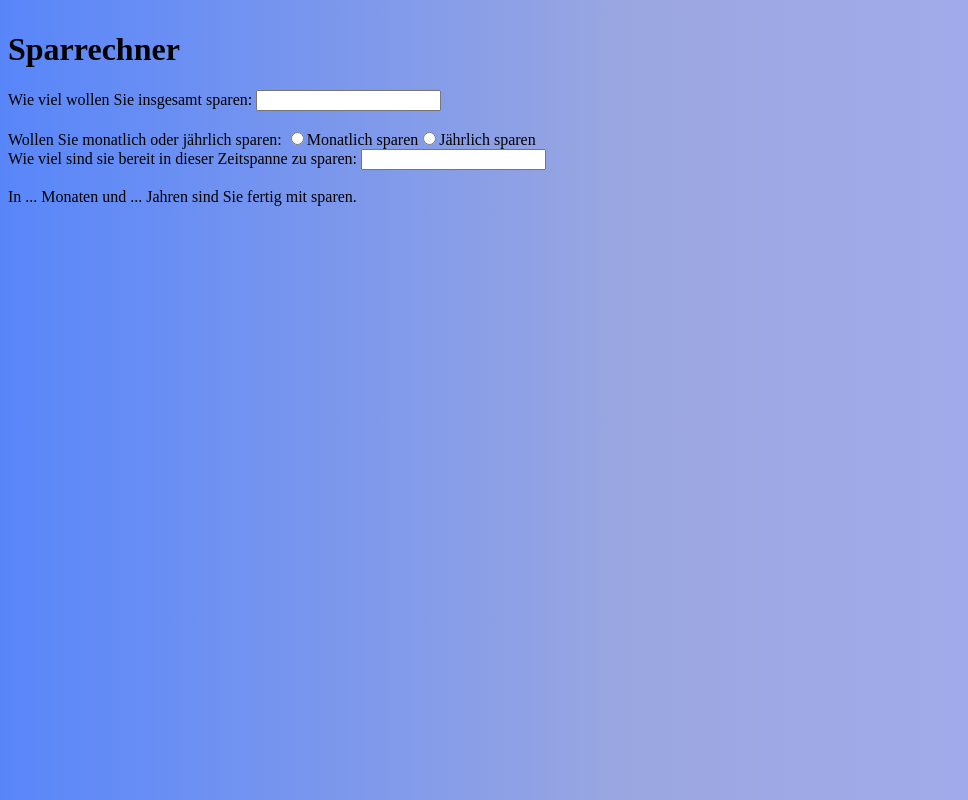
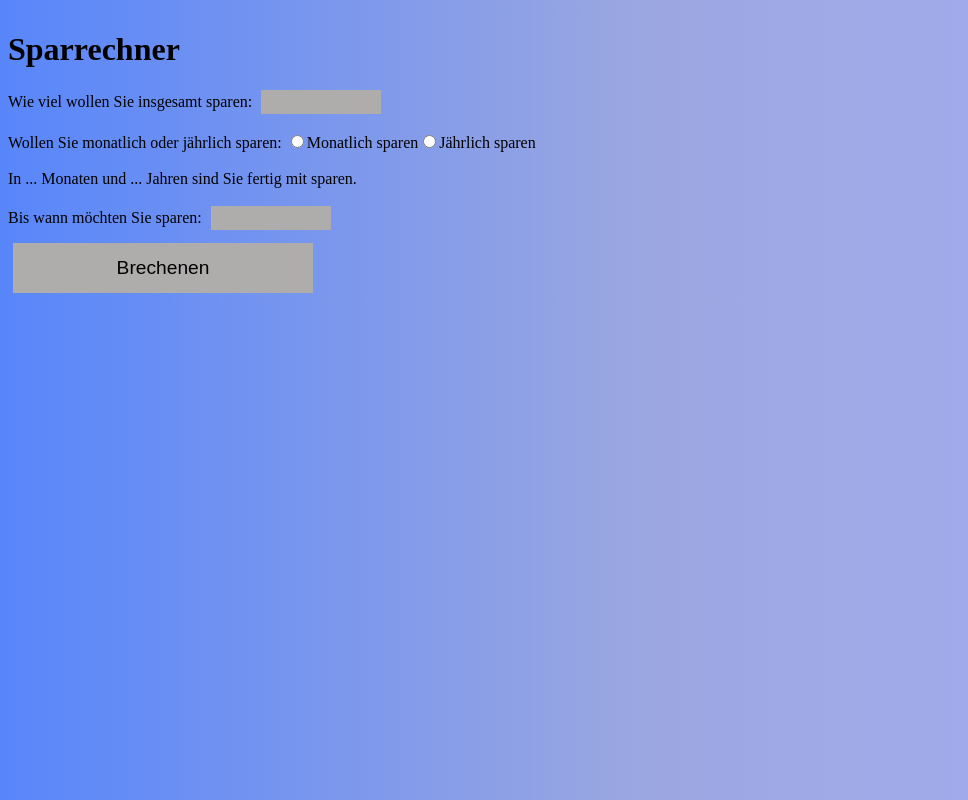
Before and after one commit to y4nisb/Pensionsrechner, a React (Create React App) app in the folder client/: page / in a window 1280 px wide. Shown: the whole page, without its empty margins (0-968 px from the left). Built offline with nearby package versions, Linux system fonts and the light colour scheme.

Commit message:
Elemente Einfügen Variablen deklarieren für Berechnen und einfügen  von Enddatum
Enddatum eingefügt und mit Logik der Berechnung angefangen (variablen dafür deklariert und initialisiert)

```diff
--- a/client/src/App.css
+++ b/client/src/App.css
@@ -26,6 +26,7 @@ html {
   width: 120px;
   height: 24px;
   margin-left: 5px;
+  cursor: pointer;
 }
 
 body {
--- a/client/src/page3.js
+++ b/client/src/page3.js
@@ -3,24 +3,44 @@ function PAGE2() {
     <>
       <h1>Sparrechner</h1>
       <div>
-        <div>
+        <div className="inputTextfield">
           <label>Wie viel wollen Sie insgesamt sparen: </label>
-          <input type="text" />
+          <input type="text" id="endkapital" />
         </div>
         <br></br>
         <div>
           <label>Wollen Sie monatlich oder jährlich sparen: </label>
-          <input type="radio" name="zinsRadio" value="monatlich" />
+          <input
+            type="radio"
+            name="zinsRadio"
+            value="monatlich"
+            id="monatlich"
+          />
           <label>Monatlich sparen</label>
-          <input type="radio" name="zinsRadio" value="jährlich" />
+          <input type="radio" name="zinsRadio" value="jährlich" id="jährlich" />
           <label>Jährlich sparen</label>
-        </div>
-        <div>
-          <label>Wie viel sind sie bereit in dieser Zeitspanne zu sparen: </label>
-          <input type="text" />
         </div>
         <br></br>
         <label>In ... Monaten und ... Jahren sind Sie fertig mit sparen.</label>
+      </div>
+      <br></br>
+      <div className="inputTextfield">
+        <label>Bis wann möchten Sie sparen: </label>
+        <input type="text" id="endpoint" />
+      </div>
+      <div className="berechnenButton">
+        <button
+          id="berechenenButton"
+          onClick={(event) => {
+            const jährlichZahlen = document.getElementById("jährlich");
+            const monatlichZahlen = document.getElementById("monatlich");
+            const result = document.getElementById("endkapital");
+            const now = Date;
+            const endpoint = document.getElementById("endpoint");
+          }}
+        >
+          Brechenen
+        </button>
       </div>
     </>
   );
```
